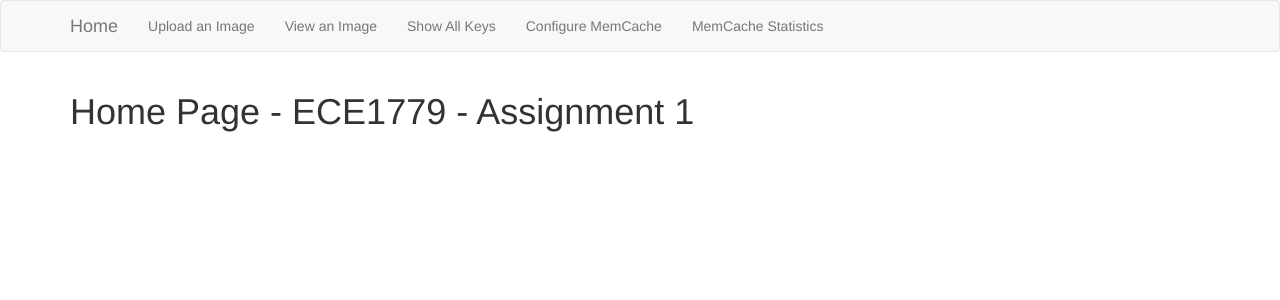
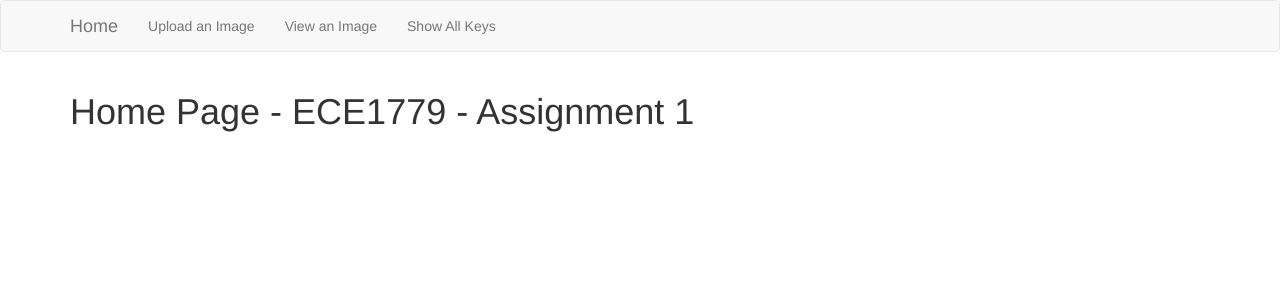
Before and after one commit to Rutvikrj26/distribute-caching-system, a Flask app: page / in a window 1280 px wide. Shown: the top 300 px of the page. Run offline with Flask 3, Linux system fonts and the light colour scheme; some libraries are stand-ins or nearby versions.

Commit message:
fix frontend html

```diff
--- a/frontend/templates/base.html
+++ b/frontend/templates/base.html
@@ -25,8 +25,6 @@
                     <li><a href="{{ url_for('upload') }}">Upload an Image</a></li>
                     <li><a href="{{ url_for('display') }}">View an Image</a></li>
                     <li><a href="{{ url_for('show_delete_keys') }}">Show All Keys</a></li>
-                    <li><a href="{{ url_for('memcache_config') }}">Configure MemCache</a></li>
-                    <li><a href="{{ url_for('memcache_stats') }}">MemCache Statistics</a></li>
                 </ul>
             </div>
         </div>
```
